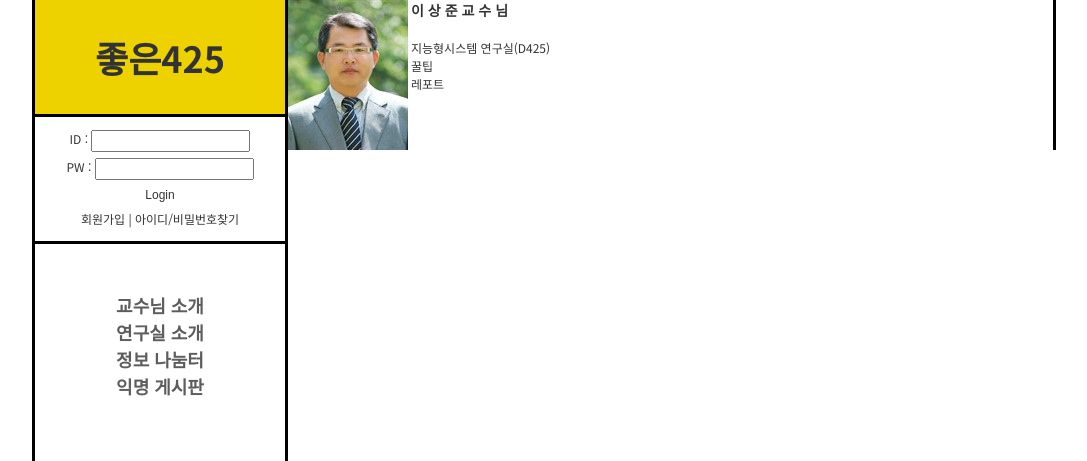
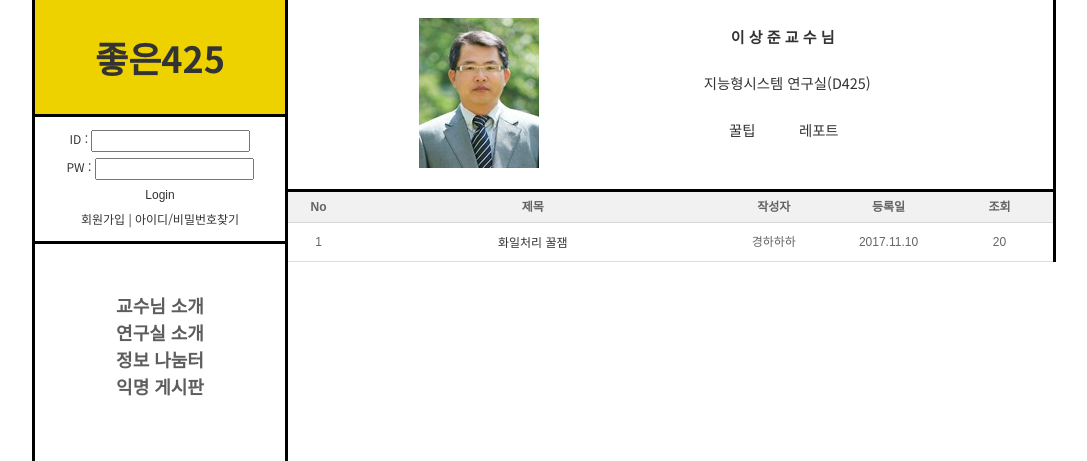
Before and after one commit to leeikjeun/islab-web-project, a Django app: a page that uses conf/mainWeb/templates/mainWeb/Profe_info/GGul_tip/GGul_tip.html in a window 1280 px wide. Shown: the top 461 px of the page, without its empty margins (96-1183 px from the left). Run offline with Django 3.2, Linux system fonts and the light colour scheme.

Commit message:
GGul_tip.html

```diff
--- a/conf/mainWeb/templates/mainWeb/Profe_info/GGul_tip/GGul_tip.html
+++ b/conf/mainWeb/templates/mainWeb/Profe_info/GGul_tip/GGul_tip.html
@@ -1,16 +1,161 @@
 {% extends 'mainWeb/base.html' %}
 {% load staticfiles %}
 {% block head%}
+<style>
+div.info{
+  flex:0 0 50%;
+  padding: 1.2rem;
+  height:25%;
+  border-bottom: 3px solid #000;
+  width: 50%;
+  float: left;
+}
+.info ul{
+  text-align: right;
+  padding: 1.667rem 0;
+  padding-right: 15rem;
+}
+.info ul li{
+  display: inline-block;
+}
+.info ul li a{
+  padding: 1.667rem;
+  font-size: 1.2rem;
+}
+.info ul li a:hover{
+  text-decoration: none;
+  font-weight: bold;
+}
+a.link{
+    text-align: center;
+}
+.pf_photo img{
+  width: 10rem;
+  height: 12.5rem;
+  display: block;
+  margin: auto;
+}
+.info h3{
+  padding-top: 1rem;
+  padding-right: 17rem;
+  text-align: right;
+  font-weight: bold;
+  font-size: 1.25rem;
+}
+.info p{
+  text-align: right;
+  font-size: 1.2rem;
+  padding: 0.417rem 0;
+  padding-right: 14rem;
+}
+.pf_photo{
+  float: left;
+  width: 50%;
+  height: 25%;
+  padding-top: 1.5rem;
+  text-align: center;
+  border-bottom: 3px solid #000;
+}
+.board_list {
+    clear: both;
+    border-collapse: collapse;
+    border: none 0;
+    border-width: 0 0 1px 0;
+    padding: 0 10px;
+    border-bottom: 1px solid #545861;
+    table-layout: fixed;
+}
+table{
+  display: table;
+  width: 100%;
+}
+colgroup{
+  display: table-column-group;
+}
+col{
+  display: table-column;
+}
+.board_list thead {
+    border-collapse: collapse;
+    border: none 0;
+    border-width: 0 0 1px 0;
+}
+thead {
+    display: table-header-group;
+    vertical-align: middle;
+  }
+  tr {
+    display: table-row;
+    vertical-align: inherit;
+    border-color: inherit;
+}
+.board_list thead th {
+    border-collapse: collapse;
+    border: none 0;
+    color: #636363;
+    font-weight: bold;
+    text-align: center;
+    padding: 6px 4px;
+    background: #f1f1f1;
+    border-bottom: 1px solid #d7d7d7;
+}
+tbody {
+    display: table-row-group;
+    vertical-align: middle;
+    border-color: inherit;
+}
+.board_list td {
+    border-collapse: collapse;
+    border: none 0;
+    border-width: 0 0 1px 0;
+    padding: 10px 5px;
+    border-bottom: 1px solid #dedede;
+    color: #666666;
+    text-align: center;
+}
+</style>
 
 {% endblock %}
 {% block content %}
+<div class="pf_photo">
+  <img src="{% static 'img/Professor.jpg' %}" alt="#">
+</div>
 <div class="info">
-        <img src="{% static 'img/Professor.jpg' %}" alt="" align="left">
         <h3>이 상 준 교 수 님</h3><br>
         <p>지능형시스템 연구실(D425)</p>
         <ul>
-          <li><a class="link" href="">꿀팁</a></li>
-          <li><a class="link" href="">레포트</a></li>
+          <li><a class="link" href="#">꿀팁</a></li>
+          <li><a class="link" href="#">레포트</a></li>
         </ul>
 </div>
+<div>
+  <table class="board_list">
+    <colgroup>
+      <col style ="width: 8%">
+      <col style ="width: 48%">
+      <col style ="width: 15%">
+      <col style ="width: 15%">
+      <col style ="width: 14%">
+    </colgroup>
+    <thead>
+      <th scope="col">No</th>
+      <th scope="col">제목</th>
+      <th scope="col">작성자</th>
+      <th scope="col">등록일</th>
+      <th scope="col">조회</th>
+    </thead>
+    <tbody>
+      <tr>
+        <td>1</td>
+        <td class="left"><a href="">화일처리 꿀잼</a></td>
+        <td>경하하하</td>
+        <td>2017.11.10</td>
+        <td>20</td>
+      </tr>
+
+    </tbody>
+
+  </table>
+</div>
+
 {% endblock %}
```
Also changed, not shown: conf/mainWeb/templates/mainWeb/Profe_info/GGul_tip/ggul_tip_detail.html (added, +27 -0 lines).
